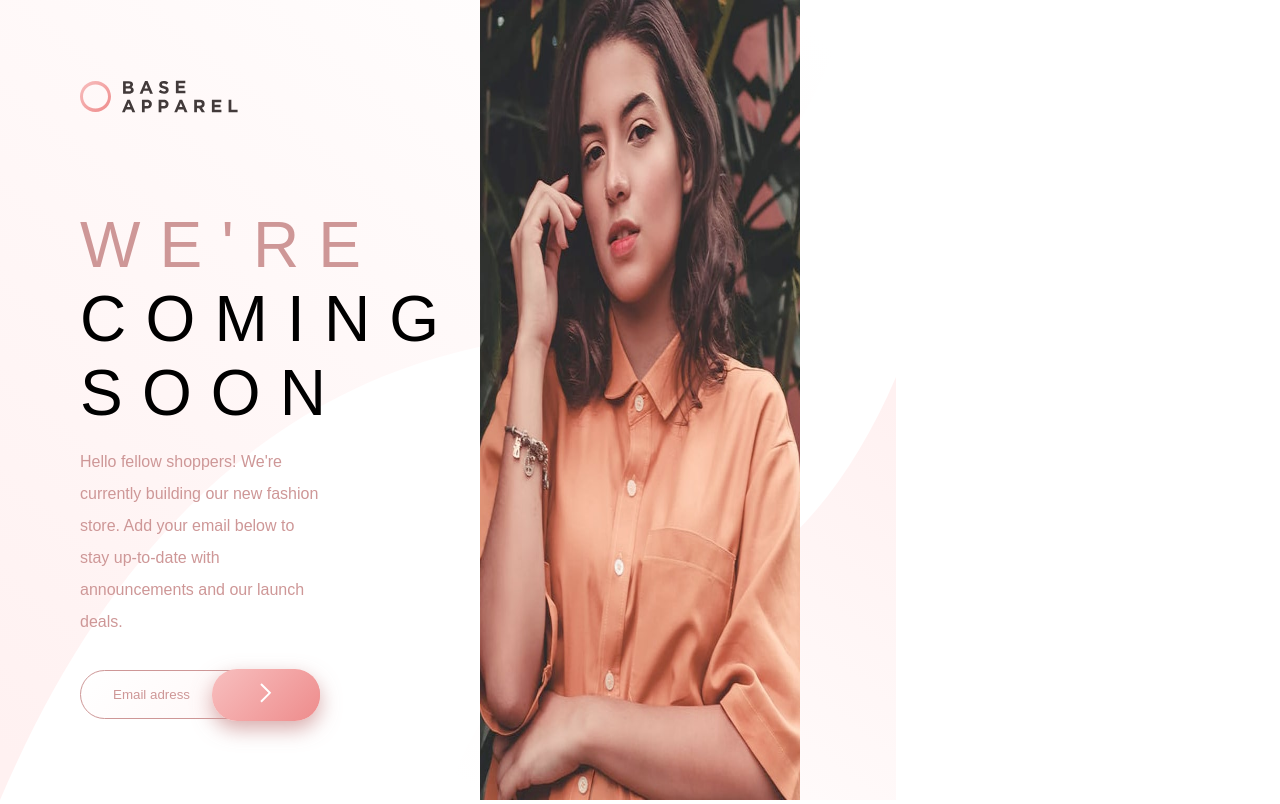
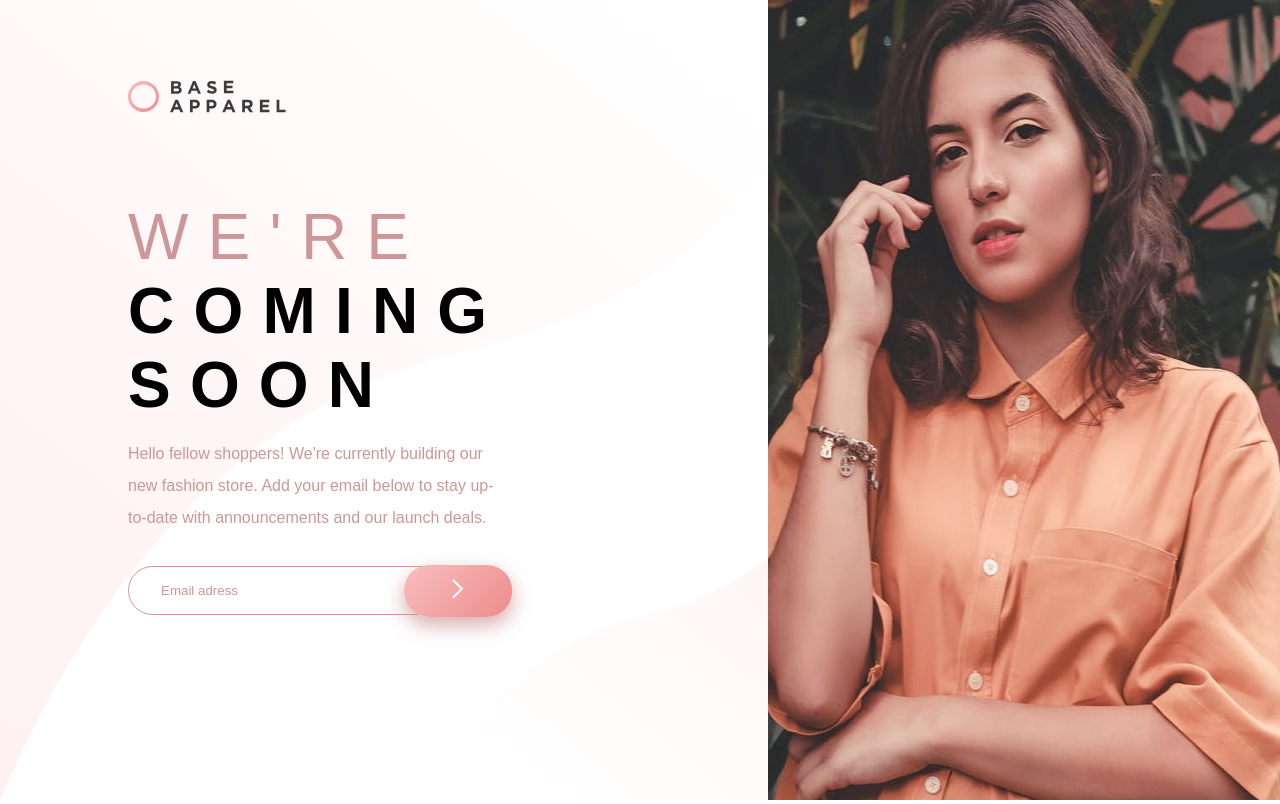
Before and after one commit to SebBudynski/base-apparel, a plain HTML site: page index.html in a window 1280 px wide. Drawn offline with Linux system fonts and the light colour scheme.

Commit message:
cleaner code

```diff
--- a/index.html
+++ b/index.html
@@ -13,9 +13,9 @@
     <link rel="preconnect" href="https://fonts.googleapis.com" />
     <link rel="preconnect" href="https://fonts.gstatic.com" crossorigin />
     <link
-      href="https://fonts.googleapis.com/css2?family=Josefin+Sans:wght@300;400;600&display=swap"
-      rel="stylesheet"
-    />
+    <link rel="preconnect" href="https://fonts.googleapis.com">
+    <link rel="preconnect" href="https://fonts.gstatic.com" crossorigin>
+    <link href="https://fonts.googleapis.com/css2?family=Josefin+Sans:ital,wght@0,300;0,500;0,600;1,300;1,500;1,600&display=swap" rel="stylesheet">
     <title>Frontend Mentor | Base Apparel coming soon page</title>
   </head>
   <body>
--- a/style.css
+++ b/style.css
@@ -16,13 +16,11 @@ main {
 }
 
 .content {
-  width: 100%;
-  background-image: url(images/bg-pattern-desktop.svg);
+  background: url(images/bg-pattern-desktop.svg) no-repeat;
   background-size: 70% 100%;
-  background-repeat: no-repeat;
   display: grid;
-  grid-template-rows: repeat(10,10vh);
-  grid-template-columns: repeat(10,10vh);
+  grid-template-rows: repeat(10, 10vh);
+  grid-template-columns: repeat(10, 10vw);
 }
 
 .logo {
@@ -47,20 +45,22 @@ main {
 
 #first-line {
   color: var(--Desaturated-Red);
-  font-weight: 300;
+  font-weight: 500;
+  font-style: normal;
   display: block;
 }
 
 .text h1 {
-  padding-top: 3rem;
+  padding-top: 2.5rem;
   text-transform: uppercase;
   letter-spacing: 1.2rem;
   font-size: 4rem;
-  font-weight: 500;
+  font-weight: 600;
 }
+
 p {
+  color: var(--Desaturated-Red);
   padding-top: 1rem;
-  color: var(--Desaturated-Red);
   line-height: 2rem;
 }
 
@@ -74,7 +74,6 @@ form {
 }
 
 form input {
-  background: linear-gradient(135deg, hsl(0, 0%, 100%), hsl(0, 100%, 98%));
   border-radius: 25px;
   padding: 1rem;
   width: 100%;
@@ -101,6 +100,7 @@ form input::placeholder {
   color: var(--Soft-Red);
   font-size: 0.8rem;
   line-height: 0;
+  padding-left: 2rem;
 }
 
 .error-icon {
@@ -113,11 +113,8 @@ form input::placeholder {
   display: none;
 }
 
-
-
-
 /*////////////////////////// small screen ///////////////////////*/
-@media (max-width: 768px) {
+@media (max-width: 715px) {
   .content {
     display: flex;
     flex-direction: column;
@@ -141,8 +138,7 @@ form input::placeholder {
   .text h1 {
     font-size: 2rem;
     text-align: center;
-    font-weight: 600;
-    letter-spacing: 1.2rem;
+    letter-spacing: 1rem;
   }
 
   p {
```
Also changed, not shown: images/screenshot-main.png (added), images/screenshot-mobile.png (added), 2 other files.
